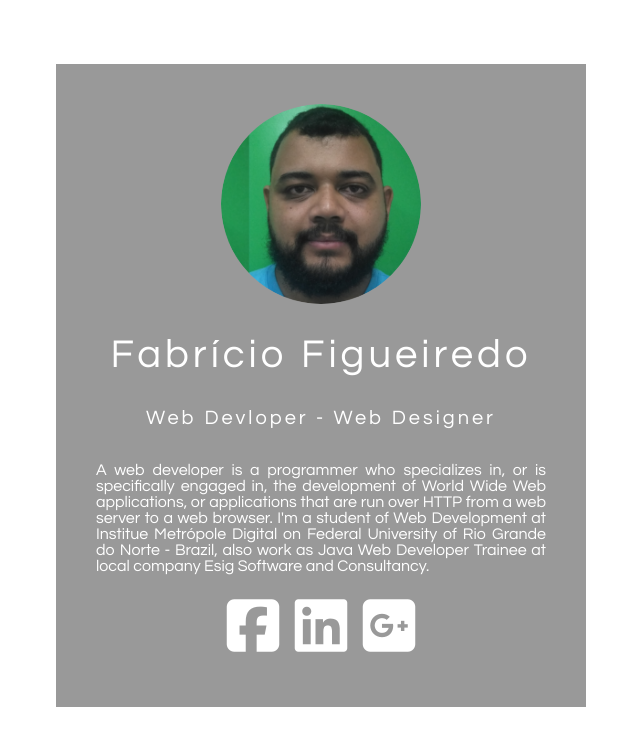
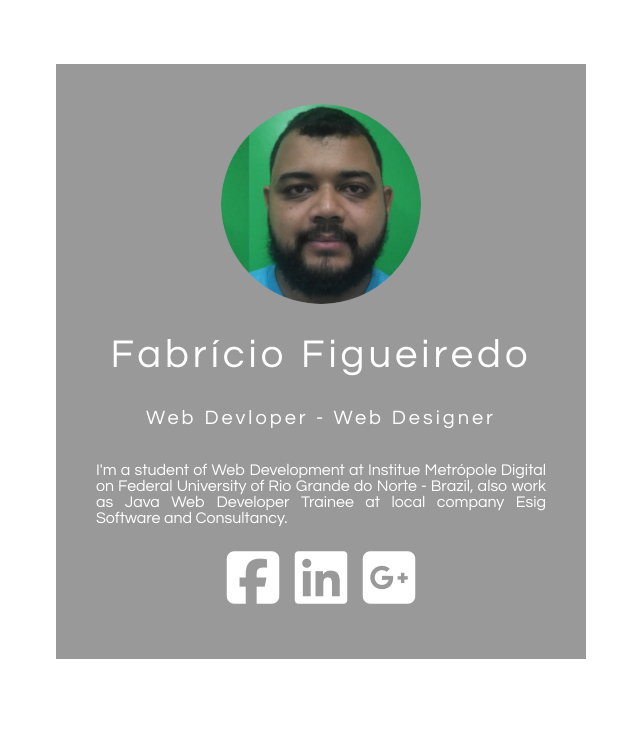
Before and after one commit to fabricio-fig/cv, a plain HTML site: page index.html in a window 1280 px wide. Shown: the whole page, without its empty margins (319-959 px from the left). Drawn offline with Linux system fonts and the light colour scheme.

Commit message:
edit description

```diff
--- a/index.html
+++ b/index.html
@@ -13,10 +13,6 @@
 <h5>
 Web Devloper - Web Designer</h5>
 <p>
-A web developer is a programmer who specializes in,
-or is specifically engaged in, the development of
-World Wide Web applications, or applications that
-are run over HTTP from a web server to a web browser.
 I'm a student of Web Development at Institue
 Metrópole Digital on Federal University of Rio Grande do Norte - Brazil,
 also work as Java Web Developer Trainee at local company Esig Software and Consultancy. </p>
```
